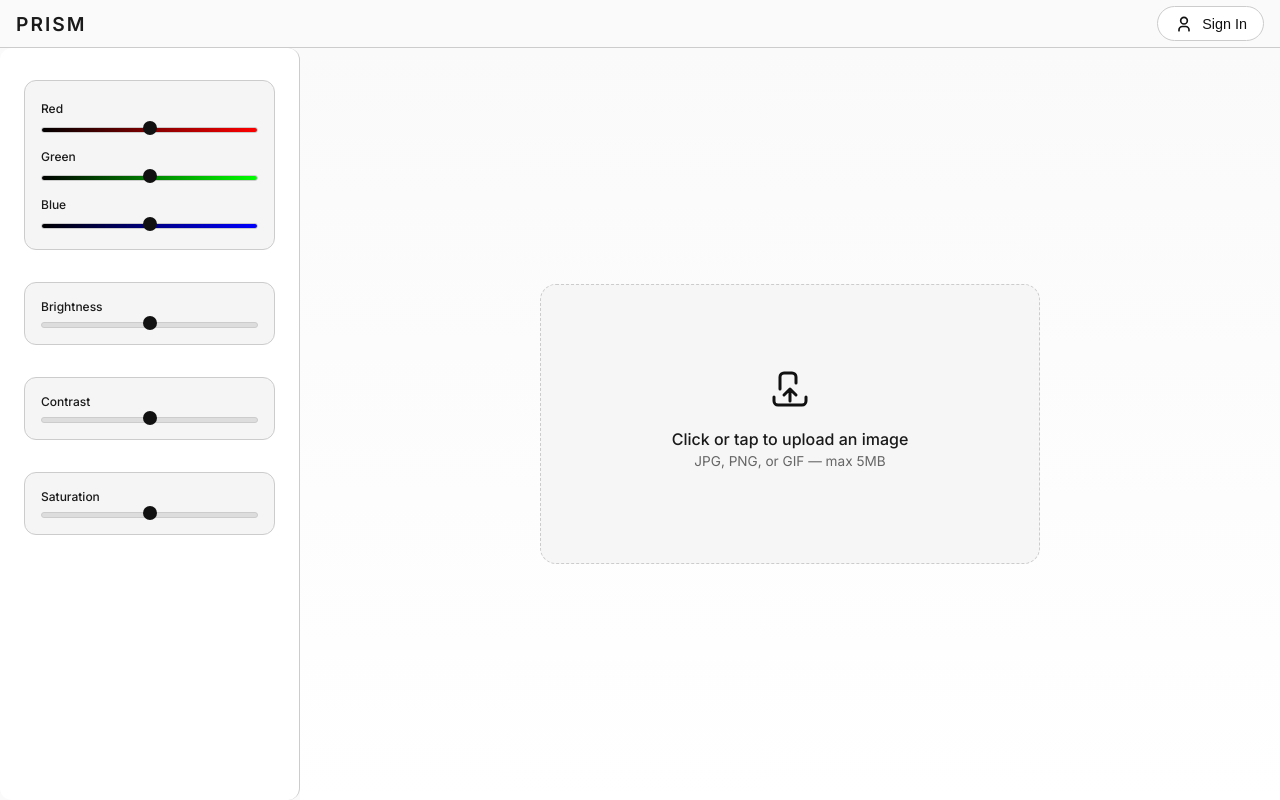
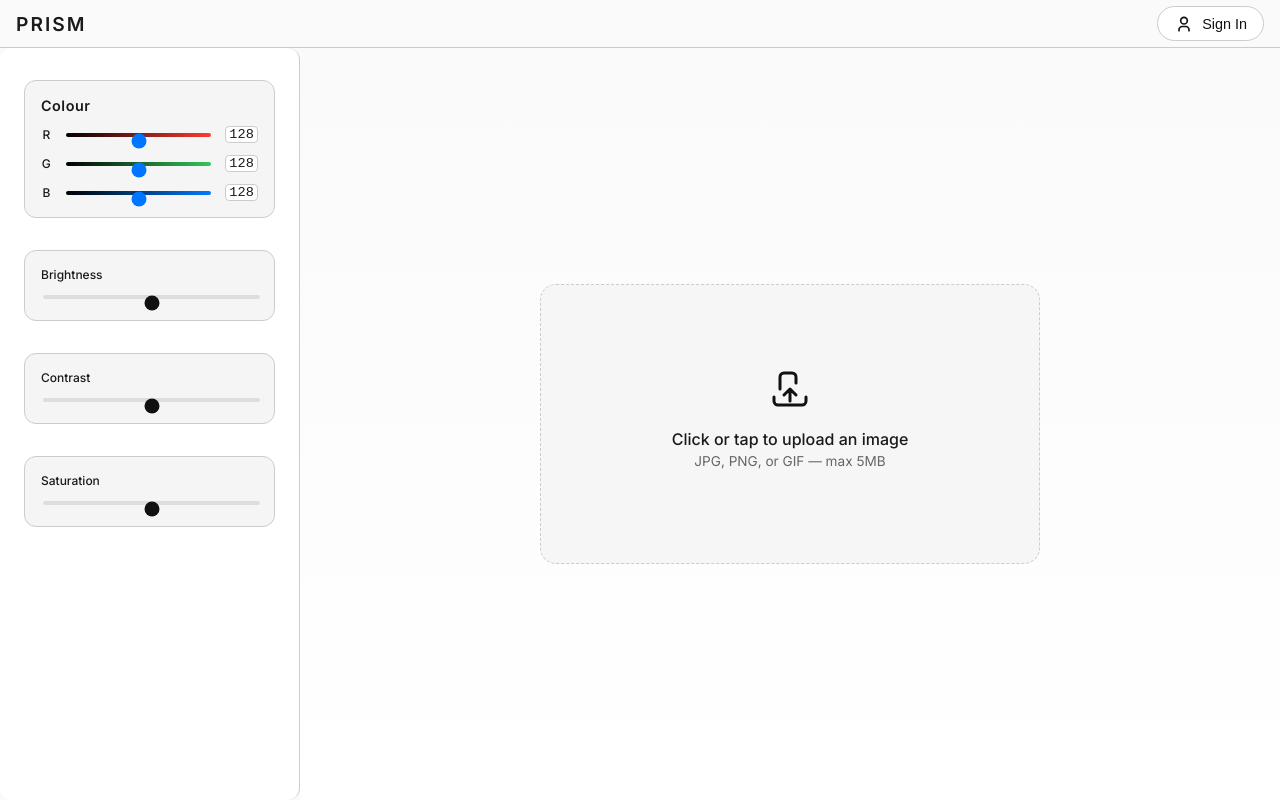
Before and after one commit to ammarqd/prism-web-app, a React (Vite) app in the folder client/: page / in a window 1280 px wide. Built offline with nearby package versions, Linux system fonts and the light colour scheme.

Commit message:
Add slider value indicators

```diff
--- a/client/src/App.jsx
+++ b/client/src/App.jsx
@@ -152,19 +152,24 @@ function App() {
         <aside className="sidebar">
 
           <div className="control-panel rgb-panel">
+            <h3 className="rgb-heading">Colour</h3>
             {['red', 'green', 'blue'].map((color) => (
               <div key={color} className="slider-group">
-                <label className="slider-label">{color.charAt(0).toUpperCase() + color.slice(1)}</label>
-                <input
-                  className={`range-slider ${color}`}
-                  type="range"
-                  min="-0.5"
-                  max="0.5"
-                  step="0.05"
-                  value={filters[color]}
-                  onChange={(e) => handleFilterChange(color, e.target.value)}
-                  disabled={showOriginal}
-                />
+                <div className="slider-row">
+                  <label className="rgb-label">{color.charAt(0).toUpperCase()}</label>
+                  <input
+                    className={`range-slider ${color}`}
+                    type="range"
+                    min="0"
+                    max="255"
+                    step="1"
+                    value={Math.round((filters[color] + 0.5) * 255)}
+                    onChange={(e) => handleFilterChange(color, (parseInt(e.target.value) / 255) - 0.5)}
+                  />
+                  <div className="rgb-value">
+                    {Math.round((filters[color] + 0.5) * 255)}
+                  </div>
+                </div>
               </div>
             ))}
           </div>
--- a/client/src/index.css
+++ b/client/src/index.css
@@ -8,6 +8,9 @@
   --slider-bg: #ddd;
   --thumb-bg: #111;
   --overlay-bg: rgba(255, 255, 255, 0.9);
+  --red: #ff3b30;
+  --green: #34c759;
+  --blue: #007aff;
 }
 
 * {
@@ -156,20 +159,6 @@ html, body {
   border-radius: 12px;
 }
 
-.rgb-panel {
-  display: flex;
-  flex-direction: column;
-  gap: 0.5rem;
-}
-
-.rgb-label {
-  font-size: 0.85rem;
-  font-weight: 500;
-  color: #333;
-  margin-bottom: -0.3rem;
-  margin-top: 0.3rem;
-}
-
 .control-panel {
   background: var(--control-bg);
   padding: 1rem;
@@ -185,111 +174,108 @@ html, body {
   font-weight: 500;
 }
 
-.range-slider,
-.file-input {
-  width: 100%;
-  border: 1px solid var(--border);
-  border-radius: 12px;
-  font-size: 0.9rem;
-  padding: 0.5rem;
-  background: var(--panel);
+/* RGB Panel Specific Styles */
+.rgb-panel {
+  display: flex;
+  flex-direction: column;
+  gap: 0.75rem;
 }
 
+.rgb-heading {
+  margin: 0;
+  font-size: 0.9rem;
+  font-weight: 600;
+  letter-spacing: 0.5px;
+  color: var(--text);
+}
+
+.slider-group {
+  width: 100%;
+}
+
+.slider-row {
+  display: flex;
+  align-items: center;
+  gap: 0.75rem;
+  width: 100%;
+}
+
+.rgb-label {
+  font-size: 0.9rem;
+  font-weight: 600;
+  width: 1rem;
+  text-align: center;
+  color: var(--text);
+}
+
+.rgb-value {
+  font-size: 0.85rem;
+  font-family: monospace;
+  font-weight: 500;
+  width: 3rem;
+  text-align: center;
+  background: var(--panel);
+  border-radius: 4px;
+  border: 1px solid var(--border);
+}
+
+/* Custom Range Slider Styles */
 .range-slider {
-  appearance: none;
-  height: 6px;
-  padding: 0;
+  -webkit-appearance: none;
+  width: 100%;
+  height: 10px;
+  background: transparent;
+  flex-grow: 1;
+}
+
+.range-slider:focus {
+  outline: none;
+}
+
+/* Track styles */
+.range-slider::-webkit-slider-runnable-track {
+  width: 100%;
+  height: 4px;
+  cursor: pointer;
   background: var(--slider-bg);
+  border-radius: 4px;
+}
+
+.range-slider::-moz-range-track {
+  width: 100%;
+  height: 4px;
+  cursor: pointer;
+  background: var(--slider-bg);
+  border-radius: 4px;
+}
+
+/* RGB-specific track colors */
+.range-slider.red::-webkit-slider-runnable-track {
+  background: linear-gradient(to right, #000, var(--red));
+}
+.range-slider.green::-webkit-slider-runnable-track {
+  background: linear-gradient(to right, #000, var(--green));
+}
+.range-slider.blue::-webkit-slider-runnable-track {
+  background: linear-gradient(to right, #000, var(--blue));
+}
+.range-slider.red::-moz-range-track {
+  background: linear-gradient(to right, #000, var(--red));
+}
+.range-slider.green::-moz-range-track {
+  background: linear-gradient(to right, #000, var(--green));
+}
+.range-slider.blue::-moz-range-track {
+  background: linear-gradient(to right, #000, var(--blue));
+}
+
+/* Other slider styles (non-RGB) */
+.range-slider.brightness,
+.range-slider.contrast,
+.range-slider.saturation {
   accent-color: var(--thumb-bg);
 }
 
-.range-slider::-webkit-slider-thumb {
-  appearance: none;
-  width: 14px;
-  height: 14px;
-  border-radius: 50%;
-  background: var(--thumb-bg);
-  cursor: pointer;
-  transition: transform 0.2s;
-}
-
-.range-slider::-webkit-slider-thumb:hover {
-  transform: scale(1.2);
-}
-
-/* Red slider gradient track */
-input.range-slider.red {
-  background: linear-gradient(to right, #000000, #ff0000);
-}
-
-/* Green slider gradient track */
-input.range-slider.green {
-  background: linear-gradient(to right, #000000, #00ff00);
-}
-
-/* Blue slider gradient track */
-input.range-slider.blue {
-  background: linear-gradient(to right, #000000, #0000ff);
-}
-
-/* Basic slider styling to remove default appearance and add custom track height */
-.range-slider {
-  -webkit-appearance: none;
-  width: 100%;
-  height: 6px;
-  border-radius: 3px;
-  outline: none;
-  margin: 0;
-  padding: 0;
-}
-
-/* For WebKit browsers (Chrome, Safari) */
-.range-slider::-webkit-slider-thumb {
-  -webkit-appearance: none;
-  appearance: none;
-  width: 14px;
-  height: 14px;
-  border-radius: 50%;
-  background: var(--thumb-bg);
-  cursor: pointer;
-  transition: transform 0.2s;
-  margin-top: -4px; /* center the thumb vertically */
-  position: relative;
-  z-index: 2;
-}
-.range-slider::-webkit-slider-thumb:hover {
-  transform: scale(1.2);
-}
-
-/* For Firefox */
-.range-slider::-moz-range-thumb {
-  width: 14px;
-  height: 14px;
-  border-radius: 50%;
-  cursor: pointer;
-  transition: transform 0.2s;
-  position: relative;
-  z-index: 2;
-}
-.range-slider::-moz-range-thumb:hover {
-  transform: scale(1.2);
-}
-
-/* Remove default track styling for Firefox */
-.range-slider::-moz-range-track {
-  height: 6px;
-  border-radius: 3px;
-  background: transparent; /* we set background on input itself */
-}
-
-/* Optional: for IE */
-.range-slider::-ms-track {
-  height: 6px;
-  border-radius: 3px;
-  background: transparent;
-  border-color: transparent;
-  color: transparent;
-}
 
 
 .canvas-area {
@@ -358,12 +344,11 @@ input.range-slider.blue {
   }
 }
 
-
 .overlay-toggle {
   position: absolute;
   top: 1rem;
   left: 50%;
-  transform: translate(-50%, 0); /* Default position */
+  transform: translate(-50%, 0);
   z-index: 5;
   padding: 0.5rem 1.25rem;
   font-size: 0.9rem;
@@ -372,7 +357,7 @@ input.range-slider.blue {
   border-radius: 9999px;
   box-shadow: 0 2px 6px var(--border);
   cursor: pointer;
-  opacity: 1; /* default visible state */
+  opacity: 1;
 }
 
 .fade-slide-down {
```
